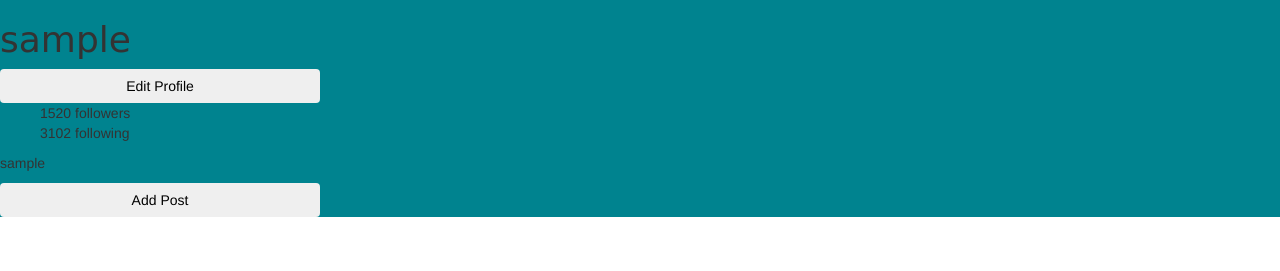
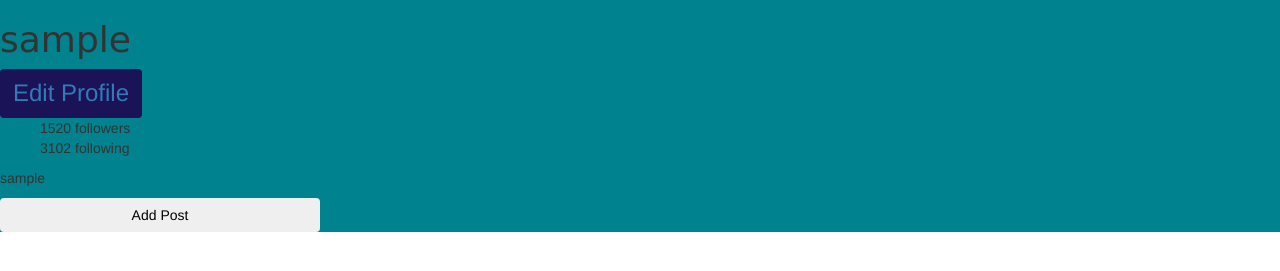
Before and after one commit to CarineIzere/Instagram, a Django app: a page that uses insta/templates/all-insta/profile.html in a window 1280 px wide. Shown: the part 384-655 px from the top of the page. Run offline with Django 3.2, Linux system fonts and the light colour scheme; the visitor is signed in with stand-in values (Sample User, id 1); data comes from the database, SQL or seed files in the repository; data that the repository does not hold is empty; some libraries are stand-ins or nearby versions; some web fonts are replaced.

Commit message:
add button

```diff
--- a/insta/templates/all-insta/profile.html
+++ b/insta/templates/all-insta/profile.html
@@ -10,7 +10,7 @@
 
             <h1 class="profile-user-name" style="font-family: 'Charm', cursive;">{{user.username}}</h1>
 
-            <a href="{% url 'edit' %}"><button class="btn btn-outline-primary" style="color:black;width:25%">Edit Profile</button></a>
+            <a href="{% url 'edit' %}"><button class="btn btn-outline-primary" style="font-size:x-large;background-color:rgb(26, 19, 88);">Edit Profile</button></a>
 
             <ul style="list-style-type: none;">
                 <li><span>1520</span> followers</li>
```
